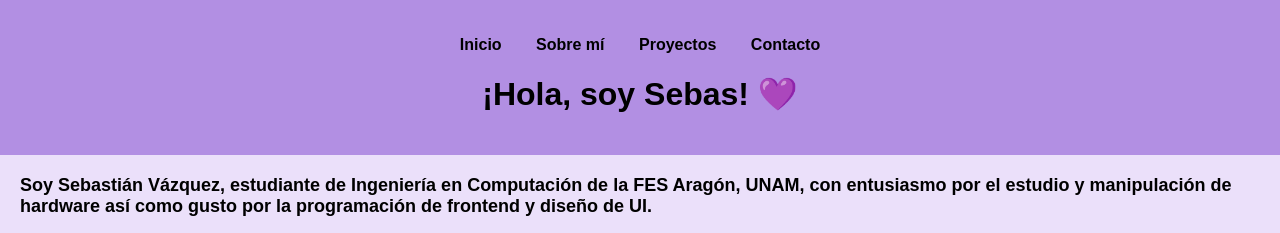
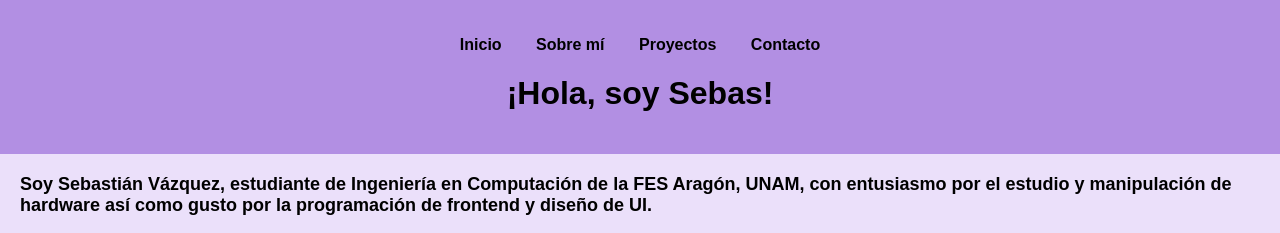
Before and after one commit to itsebasvz/itsebasvz.github.io, a plain HTML site: page sobremi.html in a window 1280 px wide. Shown: the top 233 px of the page. Drawn offline with Linux system fonts and the light colour scheme; a web font is replaced by a local one.

Commit message:
Cambios equis
Cambios equis de redacción

```diff
--- a/sobremi.html
+++ b/sobremi.html
@@ -19,7 +19,7 @@
                 <li><a href="contacto.html">Contacto</a></li>
             </ul>
         </nav>
-        <h1> ¡Hola, soy Sebas! 💜</h1>
+        <h1> ¡Hola, soy Sebas! </h1>
     </header>
     <footer>
         <h3><a href="https://www.instagram.com/its.so.naif/" target="_blank"> <img src="images\insta.png" width="40"> </a></h3>
```
Also changed, not shown: contacto.html (+0 -1 lines), proyectos.html (+2 -0 lines), 1 other file.
